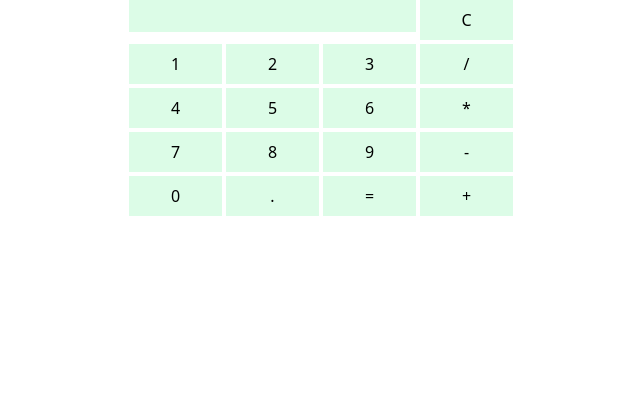
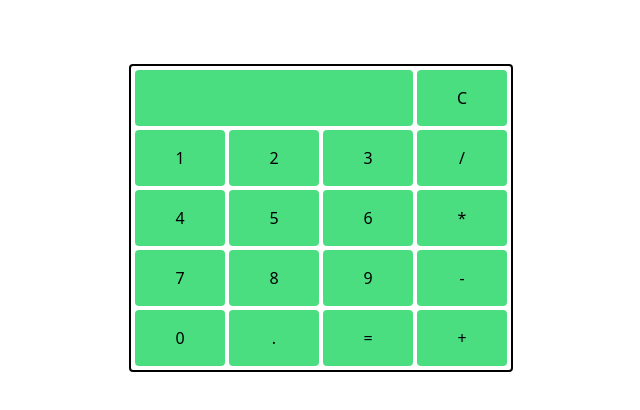
Before and after one commit to neimaaman/calculator, a plain HTML site: page index.html in a window 1280 px wide. Shown: the whole page, without its empty margins (319-959 px from the left). Drawn offline with nearby package versions, Linux system fonts and the light colour scheme.

Commit message:
added border margin padding

```diff
--- a/index.html
+++ b/index.html
@@ -8,7 +8,8 @@
         <link href="https://unpkg.com/tailwindcss@^2/dist/tailwind.min.css" rel="stylesheet">
         <script>
             function clr(){
-                document.getElementById('display').innerHTML += " ";}
+                document.getElementById('display').innerHTML += " ";
+            }
 
             function one(){
                 document.getElementById('display').innerHTML += " 1";
@@ -29,91 +30,91 @@
     </head>
 
     <body>
-        <main class="w-96 mx-auto grid grid-row-5 grid-cols-4 gap-1">
+        <main class="w-96 mx-auto grid grid-row-5 grid-cols-4 gap-1 border-2 border-black mt-16 rounded p-1">
 
 
             <button
                 id="display"
-                class="bg-green-100 p-2 col-span-3 h-8"></button>
+                class="bg-green-400 p-4 col-span-3 rounded  "></button>
 
-            <button class="bg-green-100 p-2"
+            <button class="bg-green-400 p-4 rounded"
                     type="button"
                     onclick= "clr()" > C
 
             </button>
 
-            <button class="bg-green-100 p-2 "
+            <button class="bg-green-400 p-4 rounded"
                     type="button"
                     onclick="one()"> 1
             </button>
 
-            <button class="bg-green-100 p-2"
+            <button class="bg-green-400 p-4 rounded"
                     type="button"
                     onclick="disp('2')" > 2
             </button>
 
-            <button class="bg-green-100 p-2"
+            <button class="bg-green-400 p-4 rounded"
                     type="button"
                     onclick="disp('3')"> 3
             </button>
 
-            <button class="bg-green-100 p-2"
+            <button class="bg-green-400 p-4 rounded"
                     type="button"
                     onclick="disp('/')"> /
             </button>
-            <button class="bg-green-100 p-2"
+            <button class="bg-green-400 p-4 rounded"
                     type="button"
                     onclick="disp('4')"> 4
             </button>
 
-            <button class="bg-green-100 p-2"
+            <button class="bg-green-400 p-4 rounded"
                     type="button"
                     onclick="disp('5')"> 5
             </button>
 
-            <button class="bg-green-100 p-2"
+            <button class="bg-green-400 p-4 rounded"
                     type="button"
                     onclick="disp('6')"> 6
             </button>
 
-            <button class="bg-green-100"
+            <button class="bg-green-400 p-4 rounded"
                     type="button"
                     onclick= "disp('*')"> *
             </button>
 
-            <button class="bg-green-100 p-2"
+            <button class="bg-green-400 p-4 rounded"
                     type="button"
                     onclick="disp('7')"> 7
             </button>
 
-            <button class="bg-green-100 p-2"
+            <button class="bg-green-400 p-4 rounded"
                     type="button"
                     onclick="disp('8')"> 8
             </button>
-            <button class="bg-green-100 p-2"
+            <button class="bg-green-400 p-4 rounded"
                     type="button"
                     onclick="disp('9')"> 9
             </button>
 
-            <button class="bg-green-100 p-2"
+            <button class="bg-green-400 p-4 rounded"
                     type="button"
                     onclick="disp('-')"> -
             </button>
-            <button class="bg-green-100 p-2"
+            <button class="bg-green-400 p-4 rounded"
                     type="button"
                     onclick="disp('0')"> 0
             </button>
 
-            <button class="bg-green-100 p-2"
+            <button class="bg-green-400 p-4 rounded"
                     type="button"
                     onclick="disp('.')"> .
             </button>
 
-            <button class="bg-green-100 p-2"
+            <button class="bg-green-400 p-4 rounded"
                     type="button"
                     onclick="ans ()"> =
             </button>
-            <button class="bg-green-100 p-2"
+            <button class="bg-green-400 p-4 rounded"
                 onclick="disp('+')"> +
 
             </button>
```
